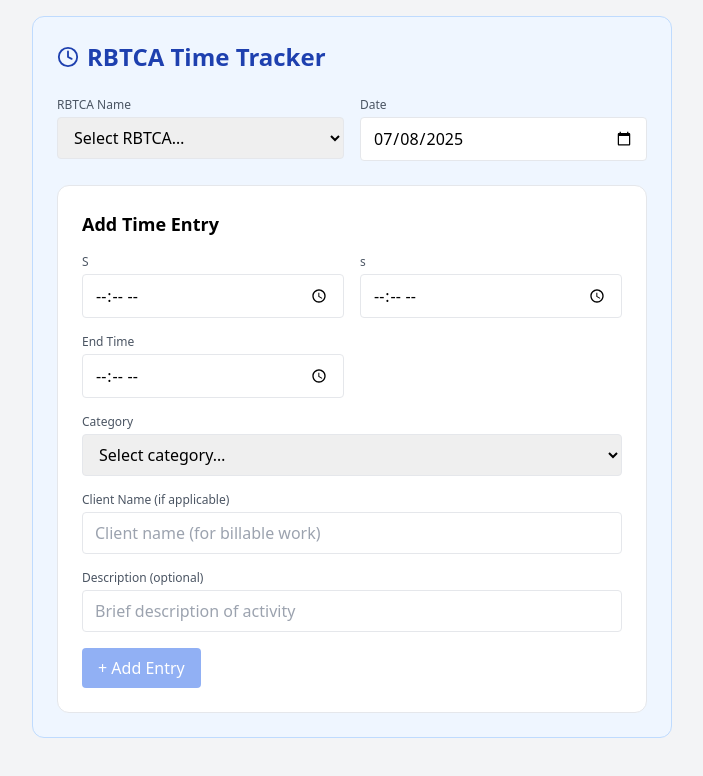
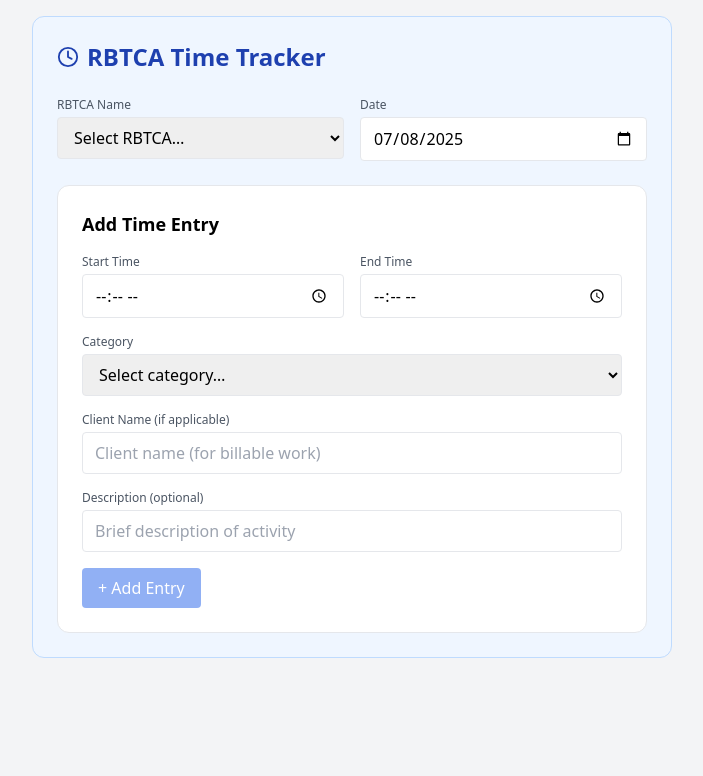
Before and after one commit to cmuller84/rbtca-time-tracker, a React (Create React App) app: page / in a window 1280 px wide. Shown: the top 776 px of the page, without its empty margins (288-991 px from the left). Built offline with nearby package versions, Linux system fonts and the light colour scheme.

Commit message:
Update TimeTracker.tsx

```diff
--- a/src/components/TimeTracker.tsx
+++ b/src/components/TimeTracker.tsx
@@ -6,7 +6,7 @@ interface TimeEntry {
   id: number;
   startTime: string;
   endTime: string;
-  duration: number;  // minutes
+  duration: number; // minutes
   category: string;
   client: string;
   description: string;
@@ -14,59 +14,90 @@ interface TimeEntry {
 
 /* -------------------- Helpers ---------------------- */
 const minsBetween = (s: string, e: string) =>
-  (!s || !e) ? 0 :
-  (new Date(`2000-01-01T${e}`).getTime() -
-   new Date(`2000-01-01T${s}`).getTime()) / 60000;
+  !s || !e
+    ? 0
+    : (new Date(`2000-01-01T${e}`).getTime() -
+        new Date(`2000-01-01T${s}`).getTime()) /
+      60000;
 
-/* ------------------- Mock data --------------------- */
-const RBTCA  = ['Yaria', 'Louis', 'Jordan', 'Sam'];
-const CATS   = ['Billable – 1-1', 'Admin', 'Training', 'Meeting'];
+/* ------------------- Data -------------------------- */
+const RBTCA = ['Yaria L.', 'Matt P.']; // ← only these two
+const CATS = ['Billable – 1-1', 'Admin', 'Training', 'Meeting'];
 
 /* ------------------ Component ---------------------- */
 const TimeTracker: React.FC = () => {
   const [rbtca, setRbtca] = useState('');
-  const [date, setDate]   = useState(new Date().toISOString().slice(0, 10));
+  const [date, setDate] = useState(
+    new Date().toISOString().slice(0, 10)
+  );
 
   const [form, setForm] = useState({
-    startTime: '', endTime: '', category: '', client: '', description: ''
+    startTime: '',
+    endTime: '',
+    category: '',
+    client: '',
+    description: ''
   });
   const [entries, setEntries] = useState<TimeEntry[]>([]);
 
-  /* ---------- handlers ---------- */
-  const update = (k: keyof typeof form) =>
-    (e: React.ChangeEvent<HTMLInputElement|HTMLSelectElement>) =>
+  /* ------------ Handlers ------------ */
+  const update =
+    (k: keyof typeof form) =>
+    (
+      e: React.ChangeEvent<
+        HTMLInputElement | HTMLSelectElement
+      >
+    ) =>
       setForm(p => ({ ...p, [k]: e.target.value }));
 
   const add = () => {
-    const duration = minsBetween(form.startTime, form.endTime);
-    setEntries(p => [...p, { id: Date.now(), duration, ...form }]);
-    setForm({ startTime: '', endTime: '', category: '', client: '', description: '' });
+    const duration = minsBetween(
+      form.startTime,
+      form.endTime
+    );
+    setEntries(p => [
+      ...p,
+      { id: Date.now(), duration, ...form }
+    ]);
+    setForm({
+      startTime: '',
+      endTime: '',
+      category: '',
+      client: '',
+      description: ''
+    });
   };
 
-  /* ------------------- UI ------------------- */
+  /* -------------------- UI -------------------- */
   return (
     <div className="max-w-2xl mx-auto p-4">
       <div className="bg-blue-50 border border-blue-200 rounded-xl p-6 space-y-6">
         <h1 className="flex items-center text-2xl font-semibold text-blue-800 gap-2">
-          <Clock size={22}/> RBTCA Time Tracker
+          <Clock size={22} /> RBTCA Time Tracker
         </h1>
 
         {/* RBTCA + Date */}
         <div className="grid md:grid-cols-2 gap-4">
           <div>
-            <label className="block text-xs font-medium text-gray-600 mb-1">RBTCA Name</label>
+            <label className="block text-xs font-medium text-gray-600 mb-1">
+              RBTCA Name
+            </label>
             <select
               className="w-full border rounded px-3 py-2 focus:outline-none focus:ring focus:border-blue-400"
               value={rbtca}
               onChange={e => setRbtca(e.target.value)}
             >
               <option value="">Select RBTCA…</option>
-              {RBTCA.map(n => <option key={n}>{n}</option>)}
+              {RBTCA.map(n => (
+                <option key={n}>{n}</option>
+              ))}
             </select>
           </div>
 
           <div>
-            <label className="block text-xs font-medium text-gray-600 mb-1">Date</label>
+            <label className="block text-xs font-medium text-gray-600 mb-1">
+              Date
+            </label>
             <input
               type="date"
               className="w-full border rounded px-3 py-2 focus:outline-none focus:ring focus:border-blue-400"
@@ -78,23 +109,27 @@ const TimeTracker: React.FC = () => {
 
         {/* Entry card */}
         <div className="bg-white border rounded-xl p-6 space-y-4">
-          <h2 className="text-lg font-semibold">Add Time Entry</h2>
+          <h2 className="text-lg font-semibold">
+            Add Time Entry
+          </h2>
 
           <div className="grid md:grid-cols-2 gap-4">
-            {/* Start / End */}
-            {(['Start Time','startTime'] as const).map(([lbl,key],i)=>(
-              <div key={i}>
-                <label className="block text-xs font-medium text-gray-600 mb-1">{lbl}</label>
-                <input
-                  type="time"
-                  className="w-full border rounded px-3 py-2 focus:outline-none focus:ring focus:border-blue-400"
-                  value={form[key as 'startTime']}
-                  onChange={update(key as 'startTime')}
-                />
-              </div>
-            ))}
             <div>
-              <label className="block text-xs font-medium text-gray-600 mb-1">End Time</label>
+              <label className="block text-xs font-medium text-gray-600 mb-1">
+                Start Time
+              </label>
+              <input
+                type="time"
+                className="w-full border rounded px-3 py-2 focus:outline-none focus:ring focus:border-blue-400"
+                value={form.startTime}
+                onChange={update('startTime')}
+              />
+            </div>
+
+            <div>
+              <label className="block text-xs font-medium text-gray-600 mb-1">
+                End Time
+              </label>
               <input
                 type="time"
                 className="w-full border rounded px-3 py-2 focus:outline-none focus:ring focus:border-blue-400"
@@ -103,20 +138,22 @@ const TimeTracker: React.FC = () => {
               />
             </div>
 
-            {/* Category select */}
             <div className="md:col-span-2">
-              <label className="block text-xs font-medium text-gray-600 mb-1">Category</label>
+              <label className="block text-xs font-medium text-gray-600 mb-1">
+                Category
+              </label>
               <select
                 className="w-full border rounded px-3 py-2 focus:outline-none focus:ring focus:border-blue-400"
                 value={form.category}
                 onChange={update('category')}
               >
                 <option value="">Select category…</option>
-                {CATS.map(c => <option key={c}>{c}</option>)}
+                {CATS.map(c => (
+                  <option key={c}>{c}</option>
+                ))}
               </select>
             </div>
 
-            {/* Client */}
             <div className="md:col-span-2">
               <label className="block text-xs font-medium text-gray-600 mb-1">
                 Client Name (if applicable)
@@ -130,7 +167,6 @@ const TimeTracker: React.FC = () => {
               />
             </div>
 
-            {/* Description */}
             <div className="md:col-span-2">
               <label className="block text-xs font-medium text-gray-600 mb-1">
                 Description (optional)
@@ -147,7 +183,11 @@ const TimeTracker: React.FC = () => {
 
           <button
             className="bg-blue-600 text-white px-4 py-2 rounded hover:bg-blue-700 disabled:opacity-50"
-            disabled={!form.startTime || !form.endTime || !form.category}
+            disabled={
+              !form.startTime ||
+              !form.endTime ||
+              !form.category
+            }
             onClick={add}
           >
             + Add Entry
@@ -168,10 +208,16 @@ const TimeTracker: React.FC = () => {
             <tbody>
               {entries.map(e => (
                 <tr key={e.id} className="border-t">
-                  <td className="py-2">{e.startTime} – {e.endTime}</td>
+                  <td className="py-2">
+                    {e.startTime} – {e.endTime}
+                  </td>
                   <td className="py-2">{e.category}</td>
-                  <td className="py-2">{e.client || '—'}</td>
-                  <td className="py-2">{e.duration} min</td>
+                  <td className="py-2">
+                    {e.client || '—'}
+                  </td>
+                  <td className="py-2">
+                    {e.duration} min
+                  </td>
                 </tr>
               ))}
             </tbody>
```
